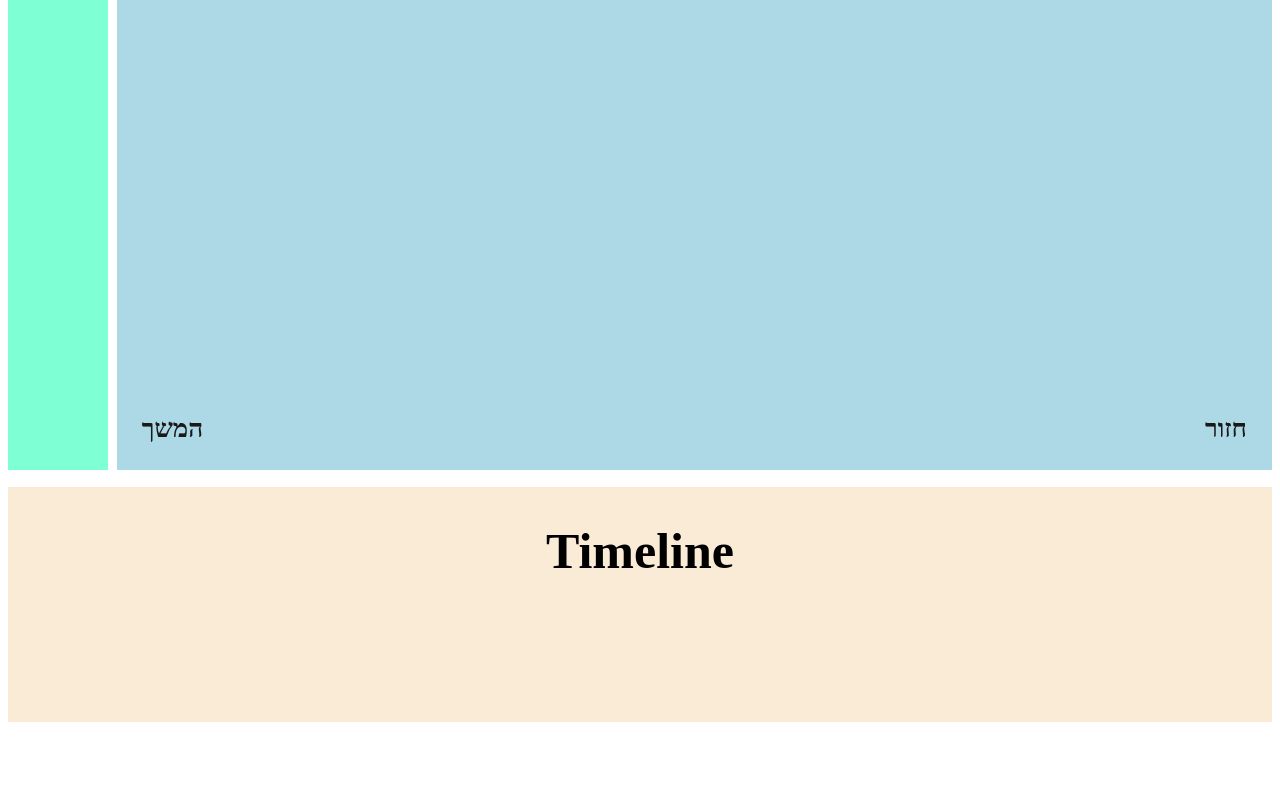
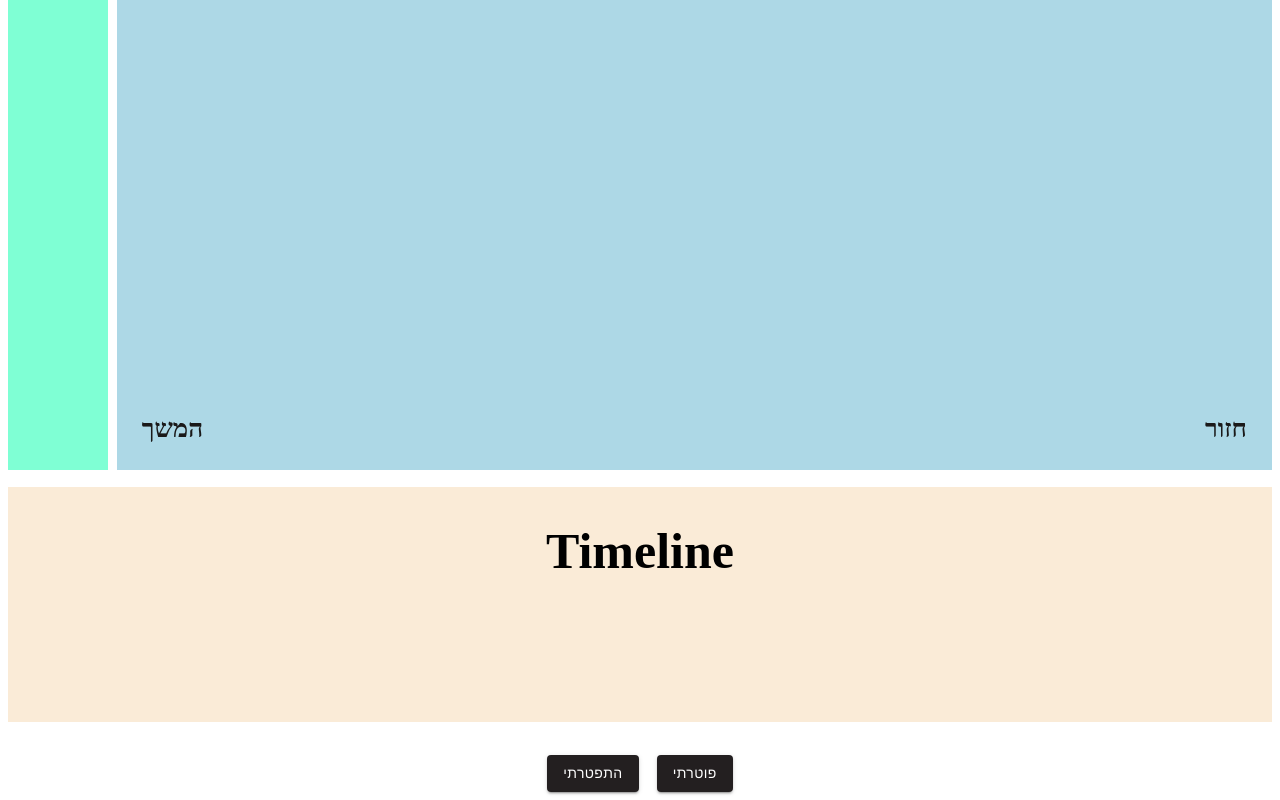
Before and after one commit to erez-yakoby/Kol-Zchut-Personal-Area, a Next.js app: page / in a window 1280 px wide. Shown: the part 735-1535 px from the top of the page. Before the commit the page ends 1490 px from the top, so only its background shows below. Built offline with nearby package versions, Linux system fonts and the light colour scheme.

Commit message:
button component

```diff
--- /dev/null
+++ b/app/components/Button/Button.jsx
@@ -0,0 +1,36 @@
+// To use the button components - add the texts to the Buttons const and use the ButtonWrapper in the page.jsx
+
+"use client";
+import React from "react";
+
+import Box from "@mui/material/Box";
+import Button from "@mui/material/Button";
+import { useButtonContext } from "./ButtonContext";
+import { Style } from "@mui/icons-material";
+
+const Buttons = [
+    { text1: "התפטרתי", text2: "פוטרתי" }
+];
+
+const ButtonBox = () => {
+    const { updateClickedButton } = useButtonContext();
+
+    const handleButtonClick = (buttonProperty) => {
+        updateClickedButton(buttonProperty);
+    };
+
+    return (
+        <div>
+            <Box className="buttonbox" style={{ display: 'flex', flexDirection: 'row', justifyContent: 'center', alignItems: 'center', gap: '10px' }}>
+                <Button id="choosebutton" variant="contained" style={{ marginRight: '8px' }} onClick={() => handleButtonClick('text1')}>
+                    {Buttons[0]?.text1}
+                </Button>
+                <Button id="choosebutton" variant="contained" onClick={() => handleButtonClick('text2')}>
+                    {Buttons[0]?.text2}
+                </Button>
+            </Box>
+        </div>
+    );
+};
+
+export default ButtonBox;
--- /dev/null
+++ b/app/components/Button/ButtonContext.js
@@ -0,0 +1,22 @@
+"use client";
+import { createContext, useContext, useState } from 'react';
+
+const ButtonContext = createContext();
+
+export const ButtonProvider = ({ children }) => {
+  const [clickedButtonText, setClickedButtonText] = useState(null);
+
+  const updateClickedButton = (buttonText) => {
+    setClickedButtonText(buttonText);
+  };
+
+  return (
+    <ButtonContext.Provider value={{ clickedButtonText, updateClickedButton }}>
+      {children}
+    </ButtonContext.Provider>
+  );
+};
+
+export const useButtonContext = () => {
+  return useContext(ButtonContext);
+};
--- /dev/null
+++ b/app/components/Button/ButtonWrapper.js
@@ -0,0 +1,14 @@
+"use client";
+import React from 'react';
+import { ButtonProvider } from './ButtonContext';
+import ButtonBox from './Button';
+
+const ButtonWrapper = () => {
+  return (
+    <ButtonProvider>
+      <ButtonBox />
+    </ButtonProvider>
+  );
+};
+
+export default ButtonWrapper;
--- a/app/page.tsx
+++ b/app/page.tsx
@@ -2,7 +2,7 @@ import WebsiteScreen from "@/lib/components/website-screen";
 import { COURSE_WELCOME_TEXT } from "@/lib/config";
 import Image from "next/image";
 import Link from "next/link";
-import React from "react";
+import React, { Suspense }from "react";
 import Box from "@mui/material/Box";
 import TopBar from "./components/TopBar/TopBar";
 import Calendar from "./components/calendar";
@@ -11,6 +11,8 @@ import ProgressBar from "./components/progressbar";
 import Main from "./components/Main/Main";
 import Slider from "./components/Slider/Slider";
 import "./page.css";
+import ButtonWrapper from './components/Button/ButtonWrapper';
+
 
 export default function DenseAppBar() {
   return (
@@ -31,6 +33,7 @@ export default function DenseAppBar() {
           <h1 id="timeline">Timeline</h1>
         </Box>
       </div>
+      <ButtonWrapper/>
     </div>
   );
 }
--- a/globals.css
+++ b/globals.css
@@ -29,3 +29,16 @@
   height: 200px;
   padding-top: 35px;
 }
+
+#choosebutton
+  {
+    background-color: #231f20;
+    display: flex;
+    flex-direction: row; /* Set to row for horizontal alignment */
+    justify-content: center;
+    align-items: center;
+    gap: 10px;
+    position: relative;
+    border-style: hidden;
+    outline: none;
+    }
```
